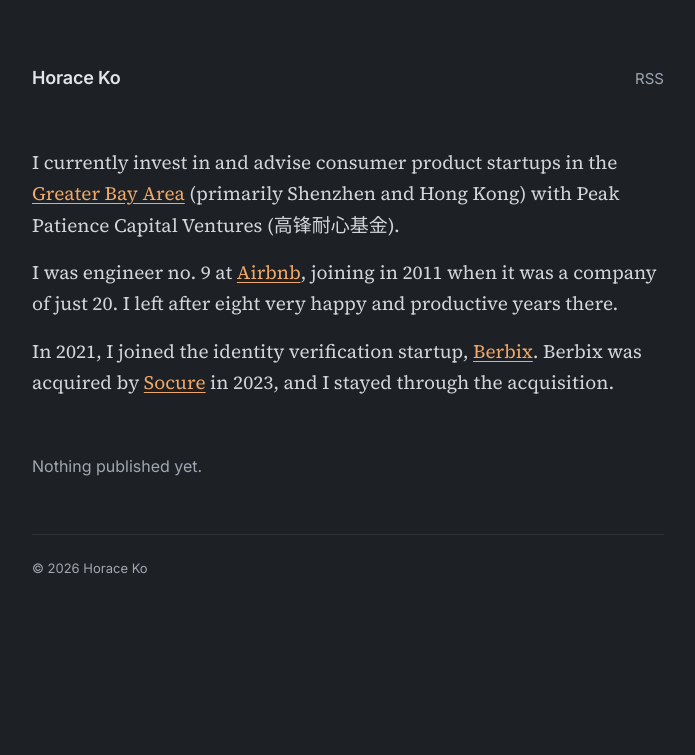
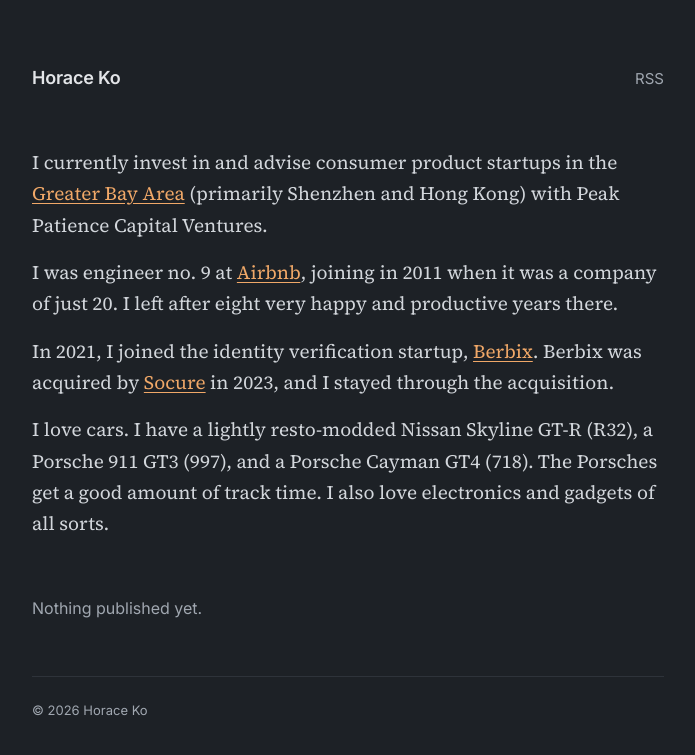
Before and after one commit to horaceko/horaceko.github.io, a Jekyll site: the page built from index.md, in a window 1280 px wide. Shown: the top 755 px of the page, without its empty margins (292-987 px from the left). Built offline with Jekyll 4.4.1, drawn with Linux system fonts in a browser that asks for light colours.

Commit message:
Update About page.

```diff
--- a/index.md
+++ b/index.md
@@ -1,8 +1,10 @@
 ---
 layout: home
 ---
-I currently invest in and advise consumer product startups in the [Greater Bay Area](https://en.wikipedia.org/wiki/Guangdong%E2%80%93Hong_Kong%E2%80%93Macao_Greater_Bay_Area) (primarily Shenzhen and Hong Kong) with Peak Patience Capital Ventures (高锋耐心基金).
+I currently invest in and advise consumer product startups in the [Greater Bay Area](https://en.wikipedia.org/wiki/Guangdong%E2%80%93Hong_Kong%E2%80%93Macao_Greater_Bay_Area) (primarily Shenzhen and Hong Kong) with Peak Patience Capital Ventures.
 
 I was engineer no. 9 at [Airbnb](https://airbnb.com), joining in 2011 when it was a company of just 20. I left after eight very happy and productive years there.
 
 In 2021, I joined the identity verification startup, [Berbix](https://www.ycombinator.com/companies/berbix). Berbix was acquired by [Socure](https://socure.com) in 2023, and I stayed through the acquisition.
+
+I love cars. I have a lightly resto-modded Nissan Skyline GT-R (R32), a Porsche 911 GT3 (997), and a Porsche Cayman GT4 (718). The Porsches get a good amount of track time. I also love electronics and gadgets of all sorts.
```
